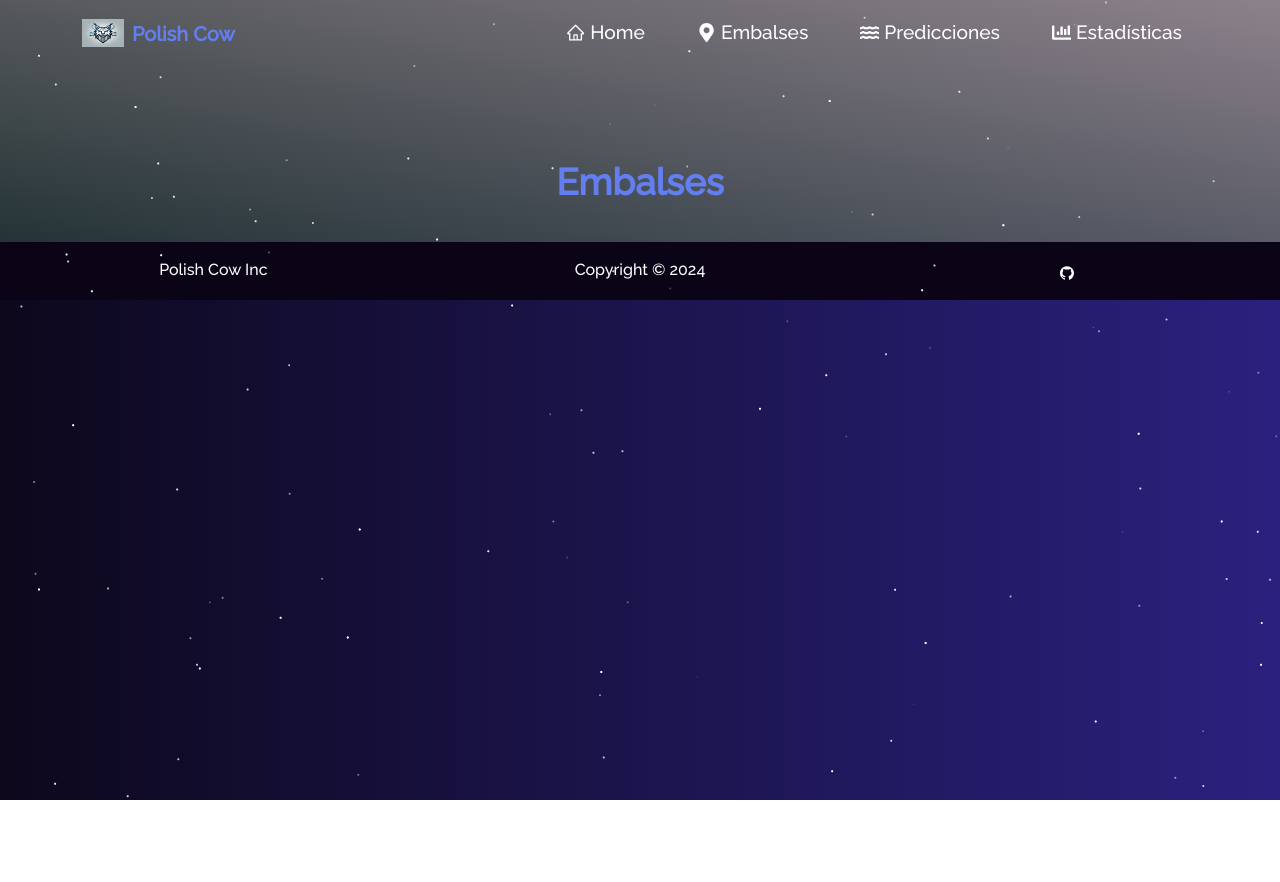
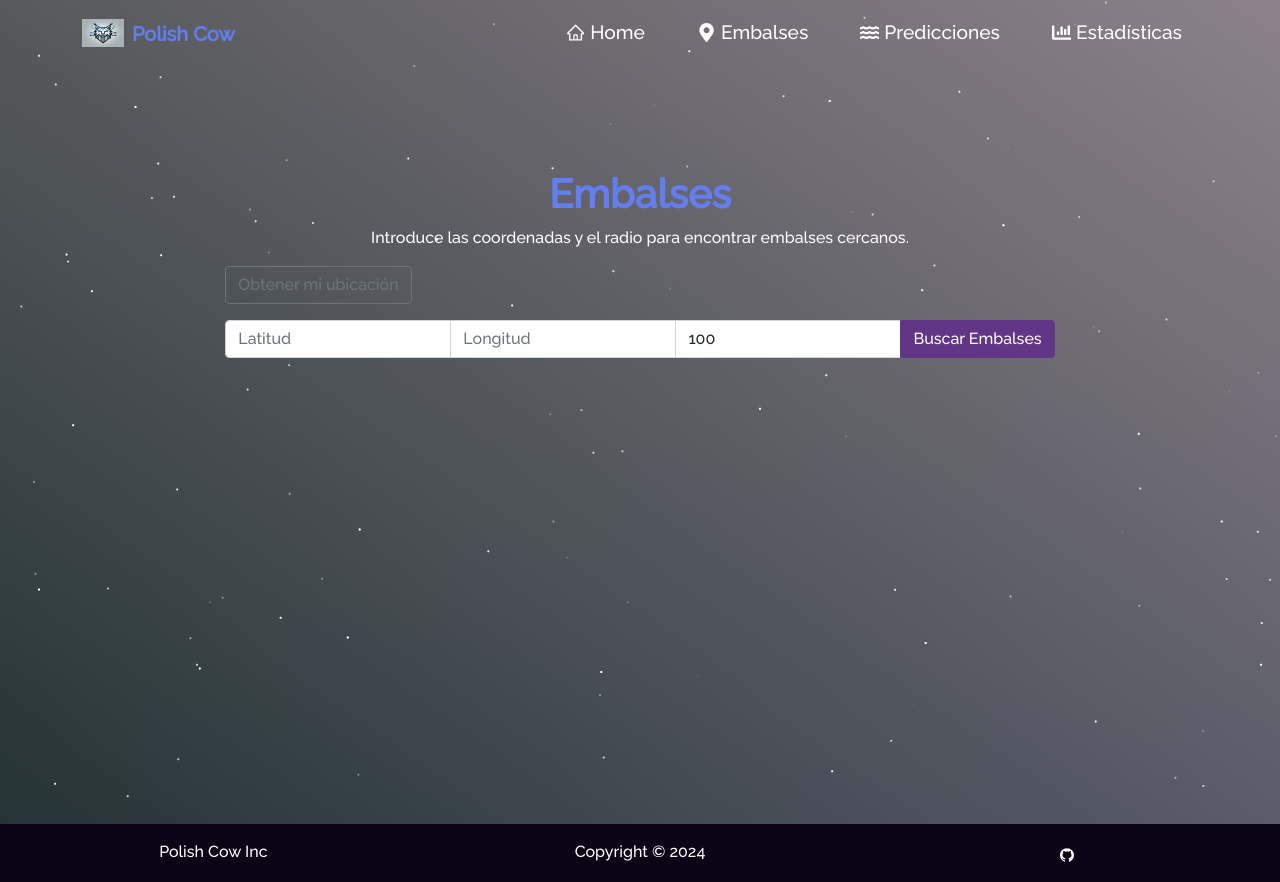
Before and after one commit to rorro6787/OCI-Powered-AI-Dam-Monitoring-App, a React (Create React App) app in the folder frontend/: page /embalses in a window 1280 px wide. Before the commit the page ends 800 px from the top, so only its background shows below. Built offline with nearby package versions, Linux system fonts and the light colour scheme.

Commit message:
Mapa de embalses con dummy backend added. Detectar mi ubicacion added.

```diff
--- a/frontend/package.json
+++ b/frontend/package.json
@@ -9,6 +9,7 @@
     "@testing-library/user-event": "^13.5.0",
     "axios": "^0.26.1",
     "bootstrap": "^5.1.3",
+    "leaflet": "^1.9.4",
     "react": "^17.0.2",
     "react-bootstrap": "^2.2.1",
     "react-dom": "^17.0.2",
--- a/frontend/src/components/Embalses/Embalses.js
+++ b/frontend/src/components/Embalses/Embalses.js
@@ -1,28 +1,151 @@
-import React from "react";
-import { Container, Row, Col, ListGroup } from "react-bootstrap";
+import React, { useState, useEffect } from "react";
+import { Container, Row, Col, Form, InputGroup, Button } from "react-bootstrap";
 import Particle from "../Particle";
-/* import Github from "./Github";
-import Techstack from "./Techstack"; */
-import Aboutcard from "./AboutCard";
-import laptopImg from "../../Assets/about.png";
-/* import Toolstack from "./Toolstack"; */
+import L from "leaflet"; // Asegúrate de tener instalada la librería leaflet
+import "leaflet/dist/leaflet.css"; // Importar estilos de leaflet
+import { FaSearch } from "react-icons/fa"; // Icono de búsqueda
 
 function Embalses() {
+  const [latitude, setLatitude] = useState("");
+  const [longitude, setLongitude] = useState("");
+  const [radius, setRadius] = useState(100); // Radio por defecto en km
+  const [embalses, setEmbalses] = useState([]); // Estado para los embalses
+  const [map, setMap] = useState(null); // Estado para el mapa
+  const [circle, setCircle] = useState(null); // Estado para el círculo
+
+  // Función para obtener la ubicación del usuario
+  const getLocation = () => {
+    if (navigator.geolocation) {
+      navigator.geolocation.getCurrentPosition((position) => {
+        setLatitude(position.coords.latitude);
+        setLongitude(position.coords.longitude);
+        if (map) {
+          map.setView([position.coords.latitude, position.coords.longitude], 10);
+          fetchEmbalses(position.coords.latitude, position.coords.longitude, radius);
+        } else {
+          initMap(position.coords.latitude, position.coords.longitude);
+        }
+      }, (error) => {
+        console.error("Error al obtener la ubicación: ", error);
+      });
+    } else {
+      alert("Geolocalización no es soportada por este navegador.");
+    }
+  };
+
+  // Inicializar el mapa
+  const initMap = (lat, lon) => {
+    const mapInstance = L.map("map").setView([lat, lon], 10);
+
+    L.tileLayer("https://{s}.tile.openstreetmap.org/{z}/{x}/{y}.png", {
+      maxZoom: 19,
+    }).addTo(mapInstance);
+
+    setMap(mapInstance);
+    updateMap(lat, lon); // Actualizar el mapa con el círculo y los embalses
+  };
+
+  // Función para actualizar el mapa con círculo y embalses
+  const updateMap = (lat, lon) => {
+    // Limpiar el mapa
+    if (circle) {
+      map.removeLayer(circle); // Eliminar el círculo anterior
+    }
+
+    // Crear un nuevo círculo
+    const newCircle = L.circle([lat, lon], {
+      color: "blue",
+      radius: radius * 1000 // Convertir km a metros
+    }).addTo(map);
+
+    setCircle(newCircle); // Actualizar el estado del círculo
+
+    // Aquí deberías llamar a tu API para obtener los embalses
+    fetchEmbalses(lat, lon, radius);
+  };
+
+  // Función para obtener los embalses cercanos
+  const fetchEmbalses = (lat, lon, radius) => {
+    // Aquí deberías realizar una llamada a tu API
+    // Simulando una API con datos ficticios
+    const dummyEmbalses = [
+      { id: 1, name: "Embalse 1", lat: lat + 0.1, lon: lon + 0.1 },
+      { id: 2, name: "Embalse 2", lat: lat - 0.1, lon: lon - 0.1 },
+      { id: 3, name: "Embalse 3", lat: lat + 0.2, lon: lon - 0.2 },
+    ];
+
+    setEmbalses(dummyEmbalses);
+
+    // Limpiar los marcadores anteriores
+    map.eachLayer((layer) => {
+      if (layer instanceof L.Marker) {
+        map.removeLayer(layer);
+      }
+    });
+
+    // Agregar nuevos marcadores
+    dummyEmbalses.forEach(embalse => {
+      L.marker([embalse.lat, embalse.lon]).addTo(map).bindPopup(embalse.name);
+    });
+  };
+
+  const handleSubmit = (e) => {
+    e.preventDefault(); // Evitar el comportamiento por defecto del formulario
+    const lat = parseFloat(latitude); // Convertir la latitud a número
+    const lon = parseFloat(longitude); // Convertir la longitud a número
+    if (map) {
+      updateMap(lat, lon); // Actualizar el mapa con las nuevas coordenadas
+    } else {
+      initMap(lat, lon); // Inicializar el mapa si no hay un mapa existente
+    }
+  };
+
   return (
-    <Container fluid className="about-section">
+    <Container fluid className="embalse-section">
       <Particle />
-      <Container>
-        <h1 className="project-heading">
-          <strong className="purple">Embalses</strong>
-        </h1>
-
-        {/*<h1 className="project-heading">
-          <strong className="purple">Tools</strong> I use
-        </h1> */}
-        {/* <Toolstack /> */}
-
-        {/* <Github /> */}
-      </Container>
+      <Row style={{ justifyContent: "center", textAlign: "center", marginTop: "20px" }}>
+        <Col md={8}>
+          <h1><strong className="purple">Embalses</strong></h1>
+          <p>Introduce las coordenadas y el radio para encontrar embalses cercanos.</p>
+          <InputGroup className="mb-3">
+            <Button variant="outline-secondary" onClick={getLocation}>
+              Obtener mi ubicación
+            </Button>
+          </InputGroup>
+          <Form onSubmit={handleSubmit}>
+            <InputGroup className="mb-3">
+              <Form.Control
+                placeholder="Latitud"
+                value={latitude}
+                onChange={(e) => setLatitude(e.target.value)}
+                required
+              />
+              <Form.Control
+                placeholder="Longitud"
+                value={longitude}
+                onChange={(e) => setLongitude(e.target.value)}
+                required
+              />
+              <Form.Control
+                placeholder="Radio (km)"
+                type="number"
+                value={radius}
+                onChange={(e) => setRadius(e.target.value)}
+                min="1"
+                required
+              />
+              <Button variant="primary" type="submit">
+                Buscar Embalses
+              </Button>
+            </InputGroup>
+          </Form>
+        </Col>
+      </Row>
+      <Row style={{ justifyContent: "center", position: "relative", marginTop: "20px" }}>
+        <Col md={12}>
+          <div id="map" style={{ height: "400px", width: "100%" }}></div>
+        </Col>
+      </Row>
     </Container>
   );
 }
--- a/frontend/src/style.css
+++ b/frontend/src/style.css
@@ -614,7 +614,7 @@ button:focus {
 }
 
 /* --------- */
-/* About */
+/* EMBALSES */
 /* --------- */
 
 /* About subset: Certification List*/
@@ -709,7 +709,7 @@ button:focus {
 }
 
 
-.about-section {
+.embalse-section {
   position: relative !important;
   padding-top: 150px !important;
   padding-bottom: 30px !important;
```
Also changed, not shown: frontend/src/components/Embalses/Embalses.css (added), 1 other file (tests, documents, lock files or other folders).
